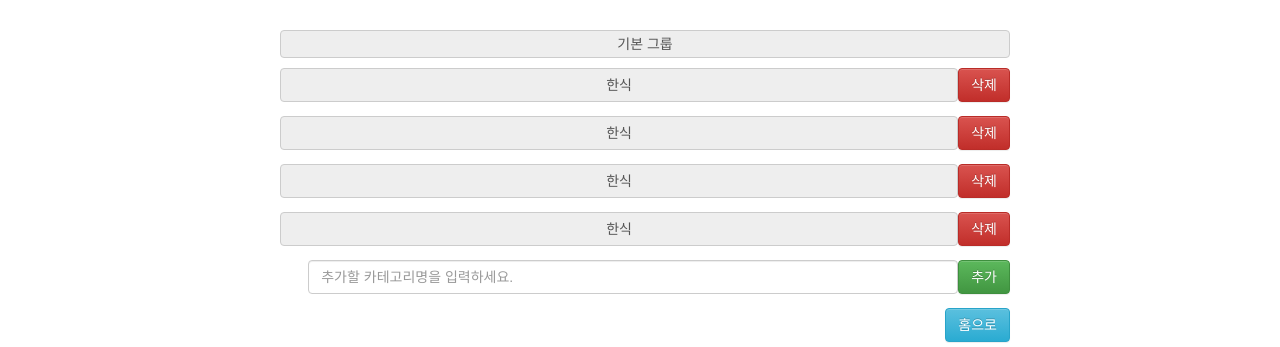
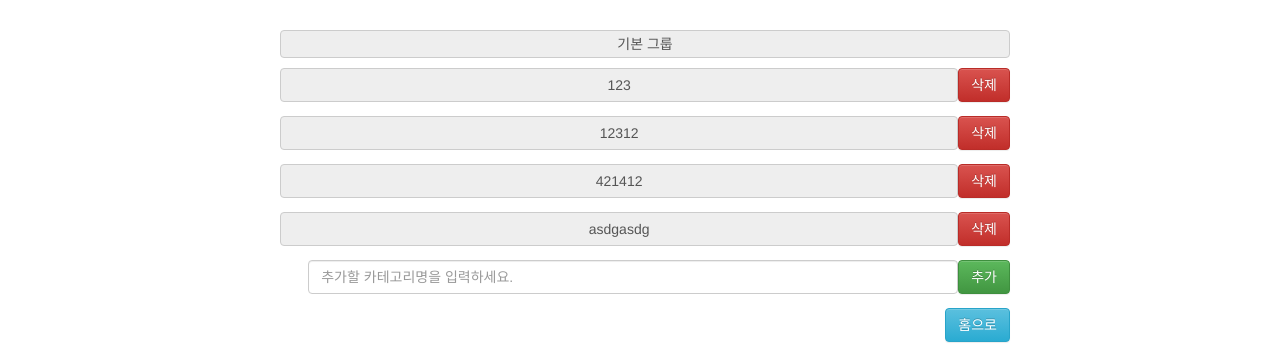
Before and after one commit to m0nd2y/RestaurantShare_Django, a Django app: page /categoryCreate/ in a window 1280 px wide. Shown: the part 194-541 px from the top of the page. Run offline with Django 3.2, Linux system fonts and the light colour scheme; data comes from the database, SQL or seed files in the repository; some libraries are stand-ins or nearby versions.

Commit message:
'commit'

```diff
--- a/RestaurantShare/ShareRes/templates/ShareRes/categoryCreate.html
+++ b/RestaurantShare/ShareRes/templates/ShareRes/categoryCreate.html
@@ -88,7 +88,7 @@
                     {% for category in categories %}
                     <form action="" method="POST">{% csrf_token %}
                         <div class="input-group">
-                            <span class="input-group-addon" id="" style="border:1px solid #ccc; border-radius:4px;">한식</span>
+                            <span class="input-group-addon" id="" style="border:1px solid #ccc; border-radius:4px;">{{ category.category_name }}</span>
                             <input type="hidden" name="categoryId" id="categoryId" value=""/>
                             <input type="submit" class="resAddBtn btn btn-danger" role="button" value="삭제"/>
                         </div>
```
